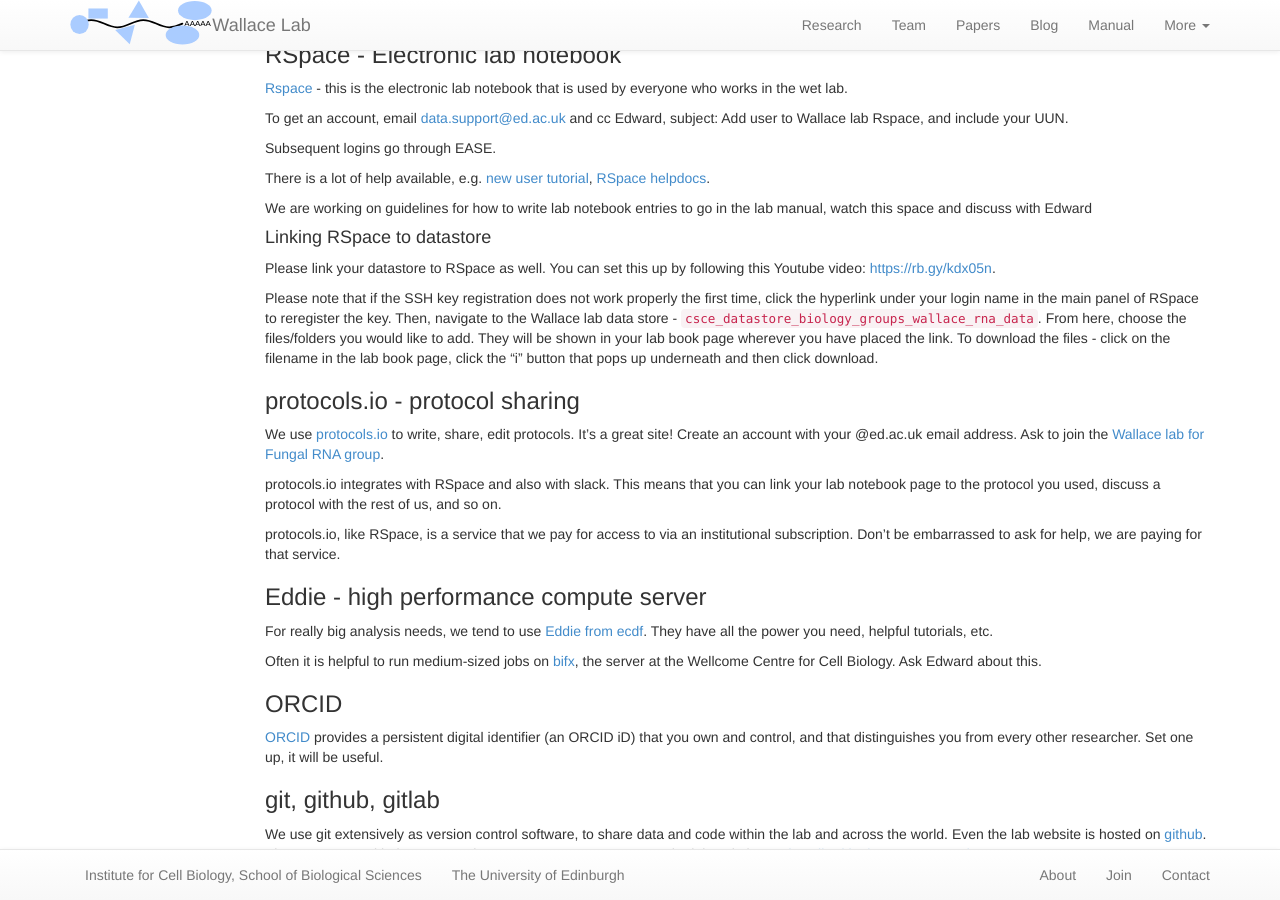
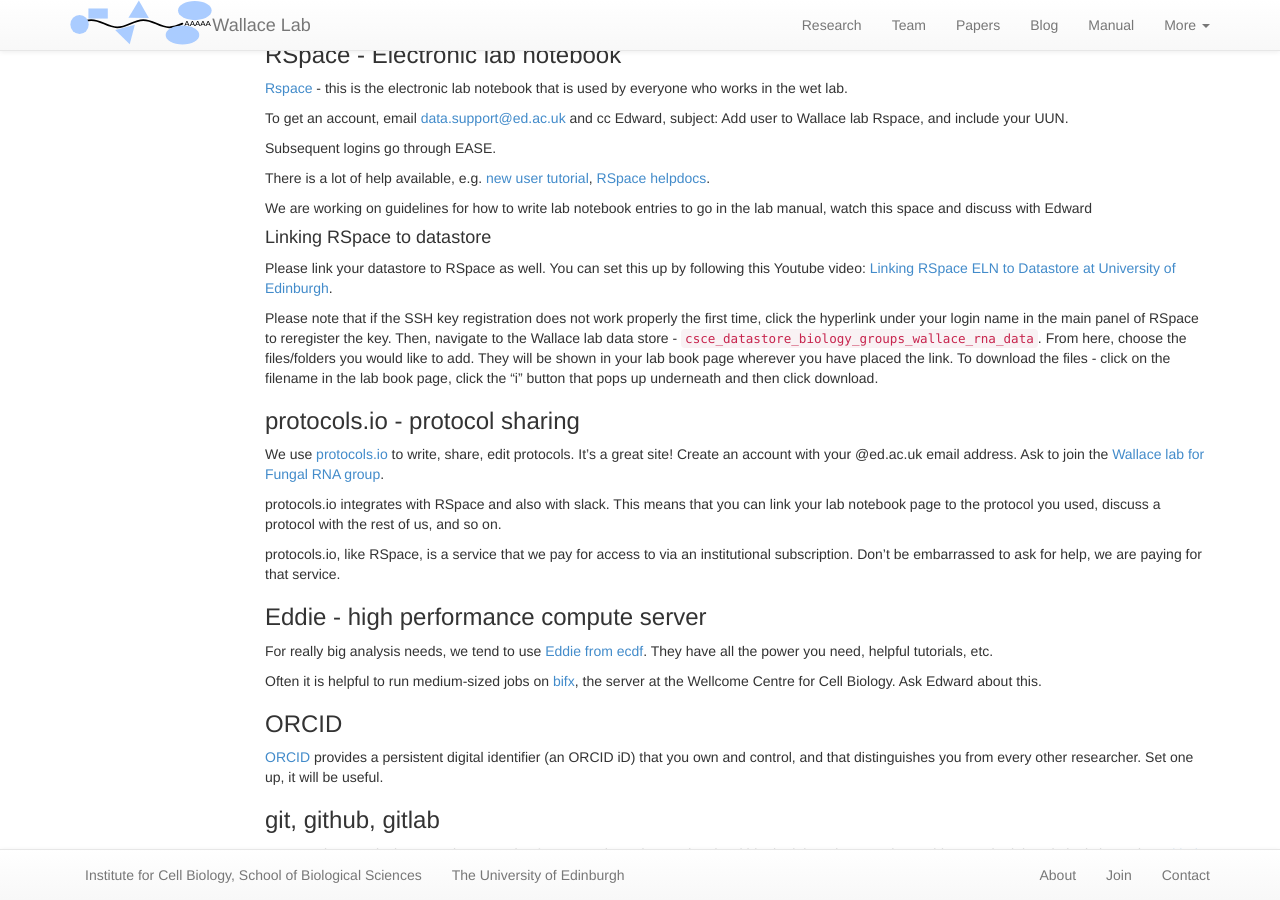
Before and after one commit to swinterbourne/ewallace.github.io, a Jekyll site: the page built from manual/_posts/2020-09-07-newstart.md, in a window 1280 px wide and 900 px high, scrolled down 2709 px. Built offline with Jekyll 4.4.1, drawn with Linux system fonts in a browser that asks for light colours; nearby versions of some CDN libraries.

Commit message:
fix youtube link

```diff
--- a/manual/_posts/2020-09-07-newstart.md
+++ b/manual/_posts/2020-09-07-newstart.md
@@ -149,7 +149,7 @@
 
 #### Linking RSpace to datastore
 
-Please link your datastore to RSpace as well. You can set this up by following this Youtube video: [https://rb.gy/kdx05n](Linking RSpace ELN to Datastore at University of Edinburgh).
+Please link your datastore to RSpace as well. You can set this up by following this Youtube video: [Linking RSpace ELN to Datastore at University of Edinburgh](https://rb.gy/kdx05n).
 
 Please note that if the SSH key registration does not work properly the first time, click the hyperlink under your login name in the main panel of RSpace to reregister the key.
 Then, navigate to the Wallace lab data store - `csce_datastore_biology_groups_wallace_rna_data`.
```
